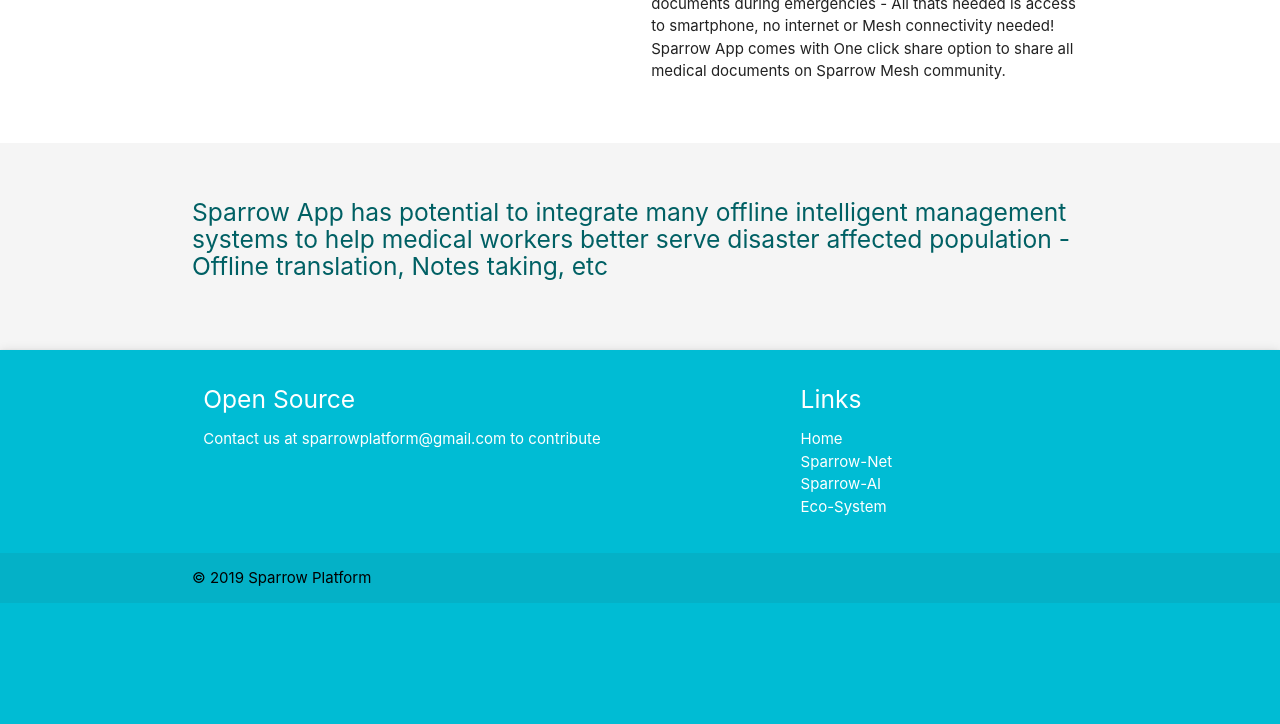
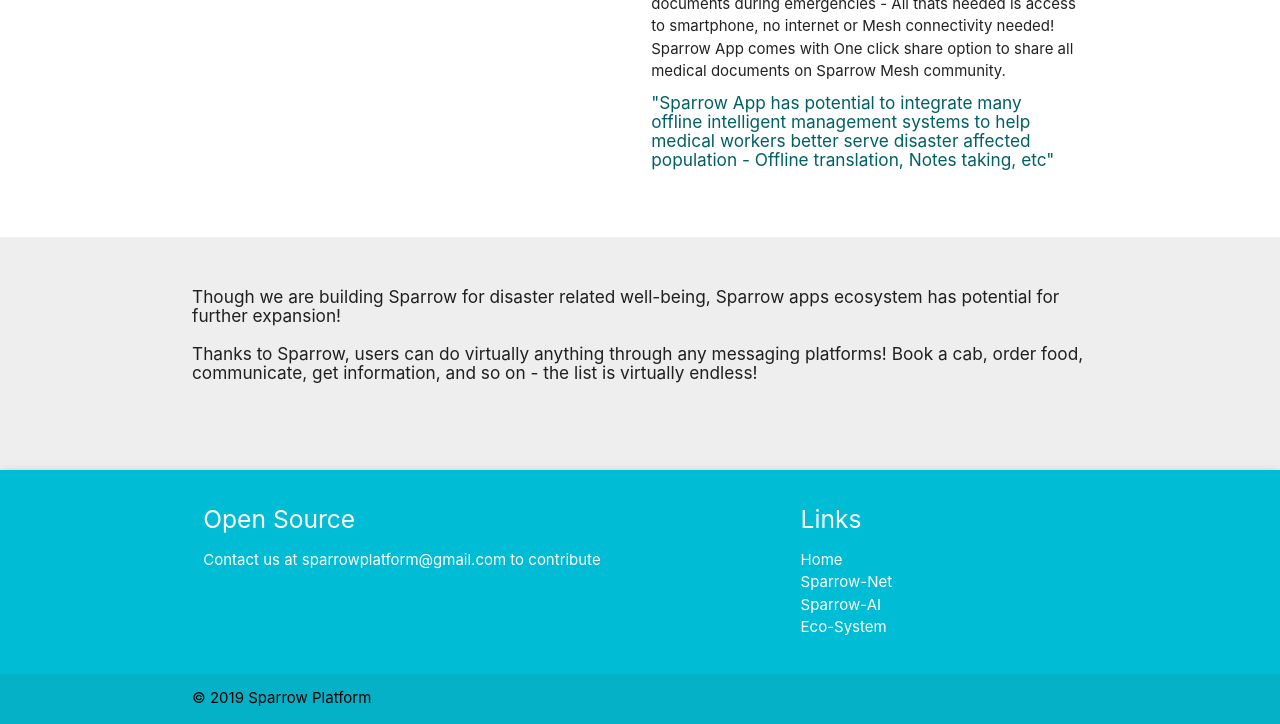
Before and after one commit to sparrow-platform/sparrow, a plain HTML site: page Apps.html in a window 1280 px wide. Shown: the part 3434-4158 px from the top of the page. Before the commit the page ends 4037 px from the top, so only its background shows below. Drawn offline with nearby package versions, Linux system fonts and the light colour scheme.

Commit message:
Minor changes

```diff
--- a/Apps.html
+++ b/Apps.html
@@ -383,6 +383,10 @@
                 Users can put their EMR documents in Sparrow vault before disasters strike.<br>
                 Sparrow EMR vault ensures availability of medical documents during emergencies - All thats needed is access to smartphone, no internet or Mesh connectivity needed!<br>
                 Sparrow App comes with One click share option to share all medical documents on Sparrow Mesh community.
+                <h6 class="cyan-text text-darken-4">
+                "Sparrow App has potential to integrate many offline intelligent management systems to help medical workers better serve disaster affected population -
+                Offline translation, Notes taking, etc"</h5>
+
 
             </h6>
         </div>
@@ -408,6 +412,10 @@
                         Sparrow EMR vault ensures availability of medical documents during emergencies - All thats needed is access to smartphone, no internet or Mesh connectivity needed!<br>
                         Sparrow App comes with One click share option to share all medical documents on Sparrow Mesh community.
 
+                        <h6 class="cyan-text text-darken-4">
+                        "Sparrow App has potential to integrate many offline intelligent management systems to help medical workers better serve disaster affected population -
+                        Offline translation, Notes taking, etc"</h5>
+
                     </h6>
                 </div>
             </div>
@@ -420,15 +428,18 @@
 
 
 
-<div id="connectivity" class=" grey lighten-4 valign-wrapper" style="padding-top:5vh; padding-bottom: 5vh">
-    <div class="container  ">
-        <div class="row">
-            <h5 class="cyan-text text-darken-4">Sparrow App has potential to integrate many offline intelligent management systems to help medical workers better serve disaster affected population - Offline translation, Notes taking, etc</h5>
-        </div>
+
+
+<div id="connectivity" class="grey lighten-3 valign-wrapper" style="padding-top:5vh; padding-bottom: 10vh">
+    <div class="container">
+        <h6>
+            Though we are building Sparrow for disaster related well-being, Sparrow apps ecosystem has potential for further expansion!
+            <br><br>
+            Thanks to Sparrow, users can do virtually anything through any messaging platforms! Book a cab, order food, communicate, get information, and so on - the list is virtually endless!
+            <br>
+        </h6>
     </div>
 </div>
-
-
 
 
 
```
Also changed, not shown: index.html (+0 -17 lines).
